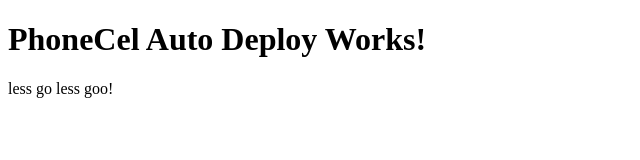
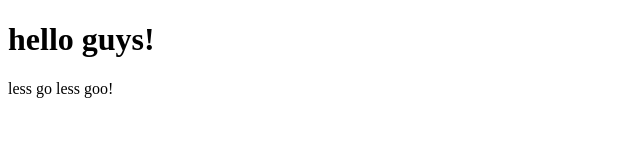
Before and after one commit to diskc912/phonecel-demo, a plain HTML site: page index.html in a window 1280 px wide. Shown: the whole page, without its empty margins (0-640 px from the left). Drawn offline with Linux system fonts and the light colour scheme.

Commit message:
Update index.html

```diff
--- a/index.html
+++ b/index.html
@@ -4,7 +4,7 @@
   <title>Deployed by PhoneCel</title>
 </head>
 <body>
-  <h1>PhoneCel Auto Deploy Works!</h1>
+  <h1>hello guys!</h1>
   <p>less go less goo!</p>
 </body>
 </html>
```
